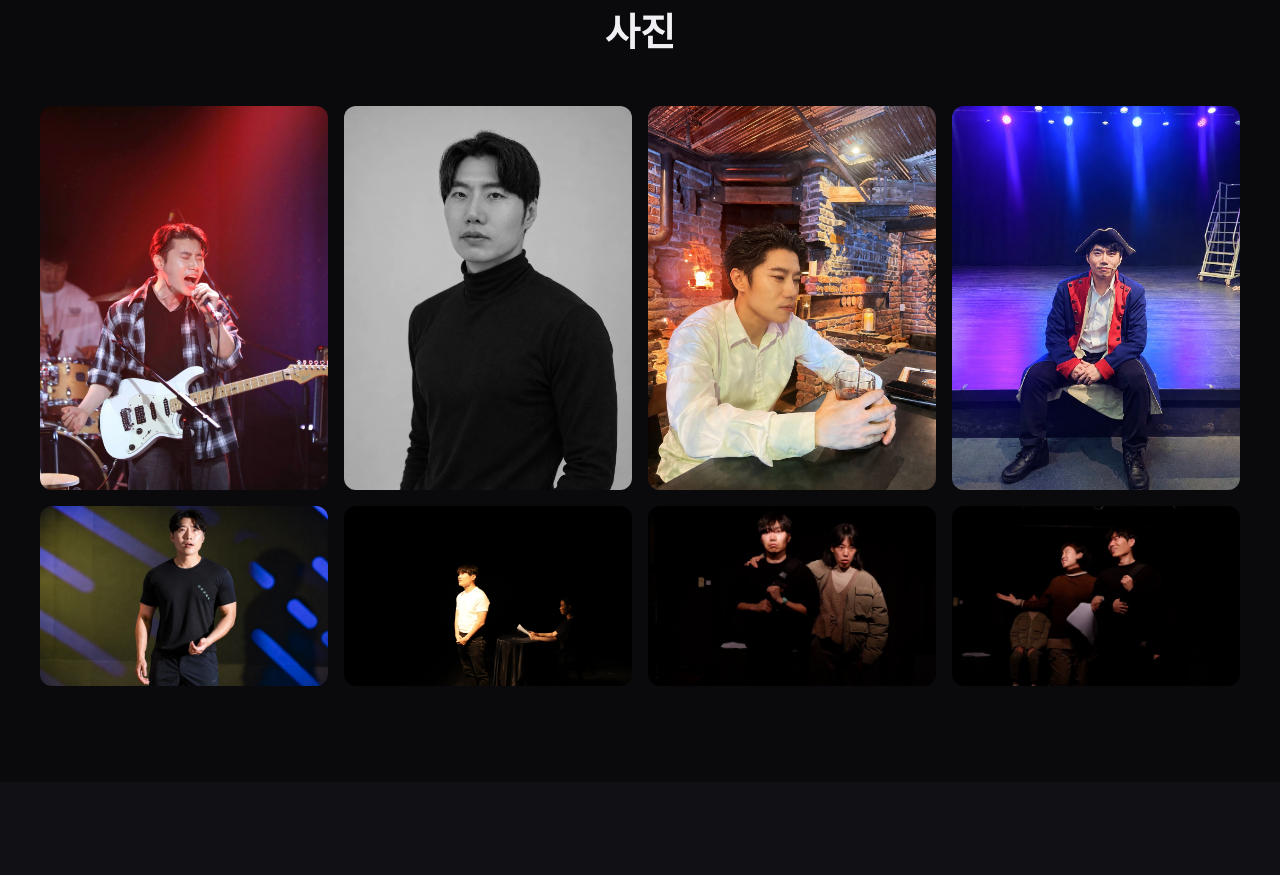
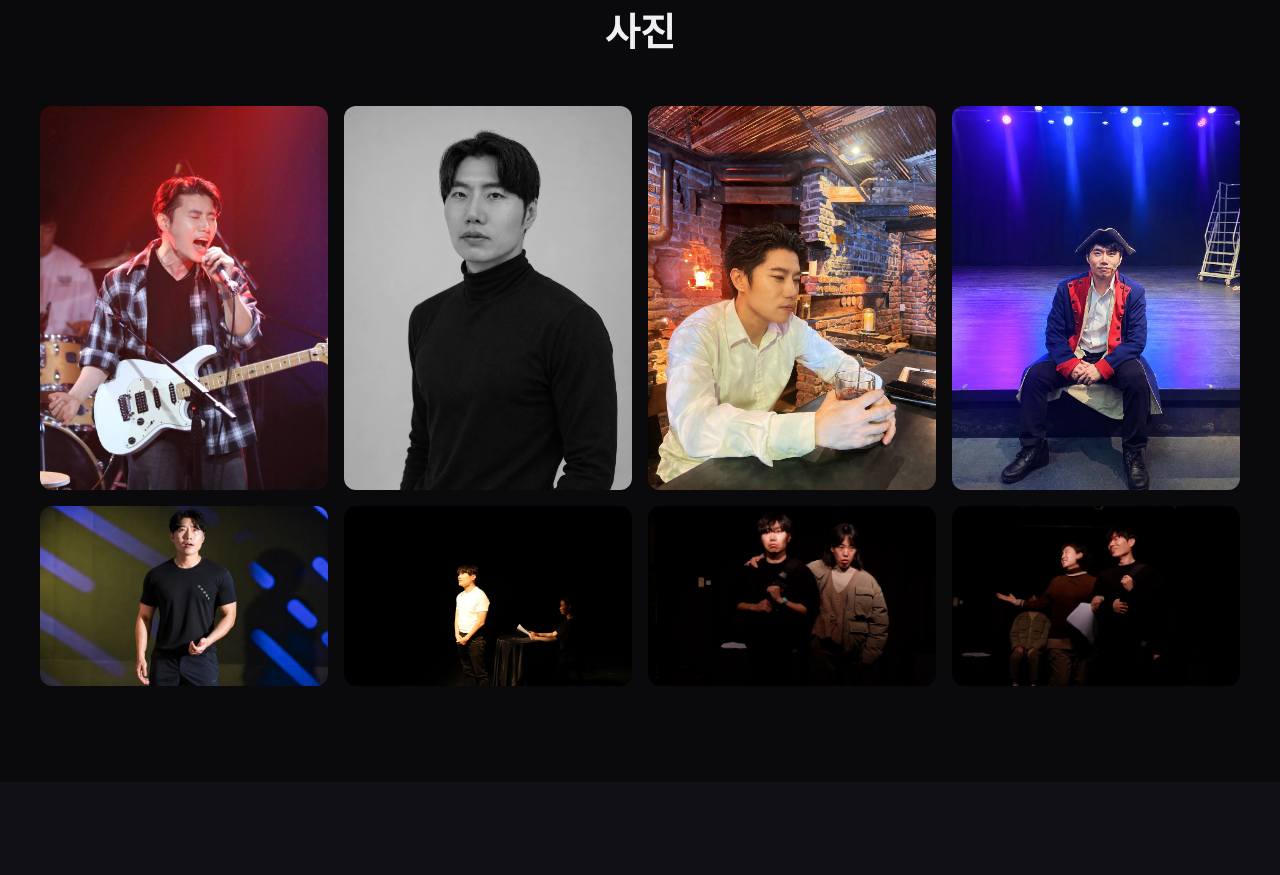
Before and after one commit to TeddyWChoi/teddy, a plain HTML site: page index.html in a window 1280 px wide. Shown: the part 8717-9592 px from the top of the page. Drawn offline with Linux system fonts and the light colour scheme.

Commit message:
갤러리 밴드 사진: 상단 여백 잘라낸 세로 크롭으로 교체
타일에는 인물 중심 3:4 크롭(band_live_tall), 라이트박스는 원본 유지

Co-Authored-By: Claude Fable 5 <noreply@anthropic.com>

```diff
--- a/index.html
+++ b/index.html
@@ -214,7 +214,7 @@
     <div class="gallery-grid" id="galleryGrid">
       <!-- 세로형 사진 -->
       <div class="gallery-item portrait fade-in" data-src="images/band_live.jpg">
-        <img src="images/band_live.jpg" alt="밴드 공연 - 보컬" loading="lazy">
+        <img src="images/band_live_tall.jpg" alt="밴드 공연 - 보컬" loading="lazy">
         <span class="gallery-item-label">밴드 공연</span>
       </div>
       <div class="gallery-item portrait fade-in fade-in-delay-1" data-src="images/portrait_bw.jpg">
```
Also changed, not shown: images/band_live_tall.jpg (added).
